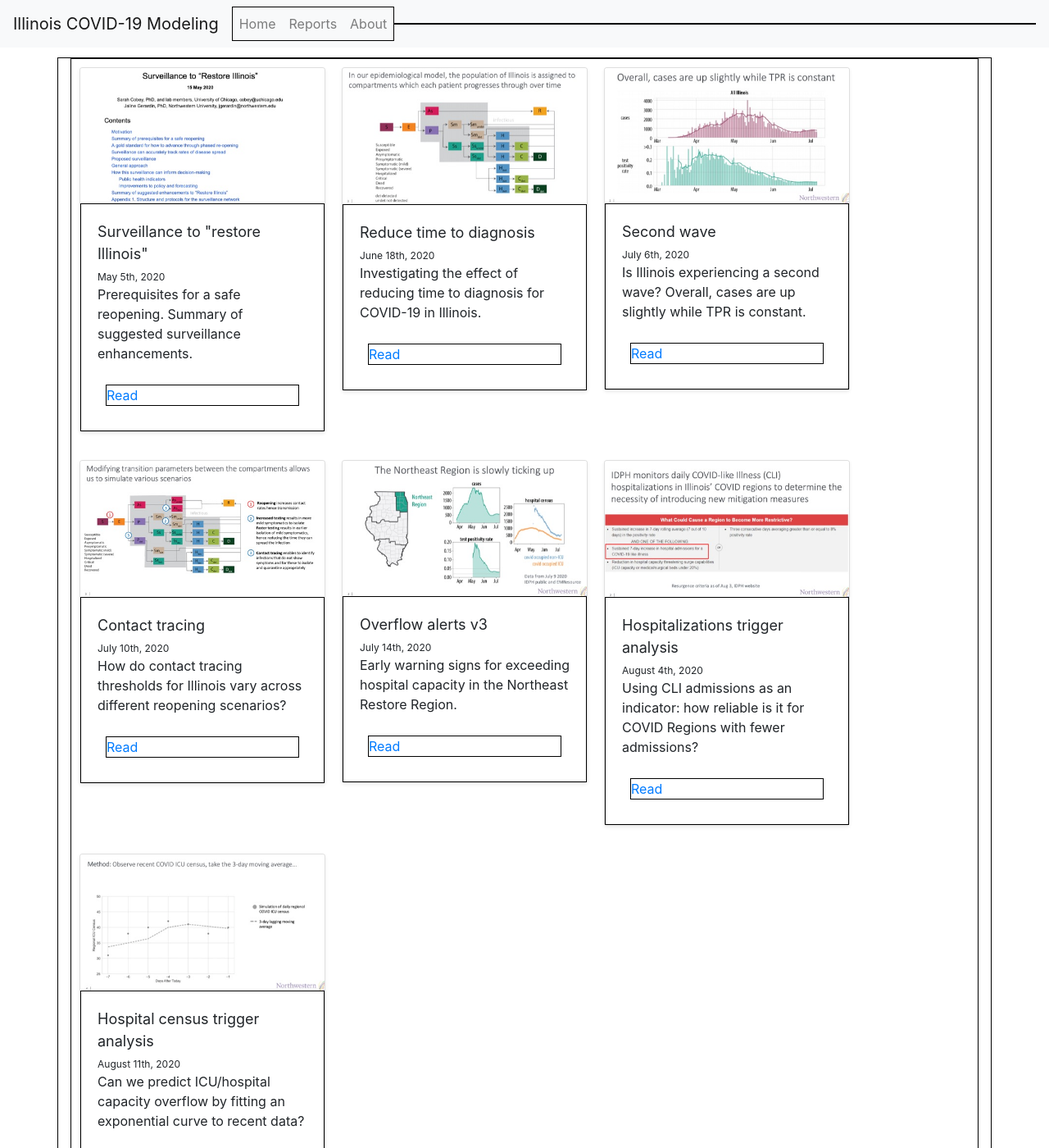
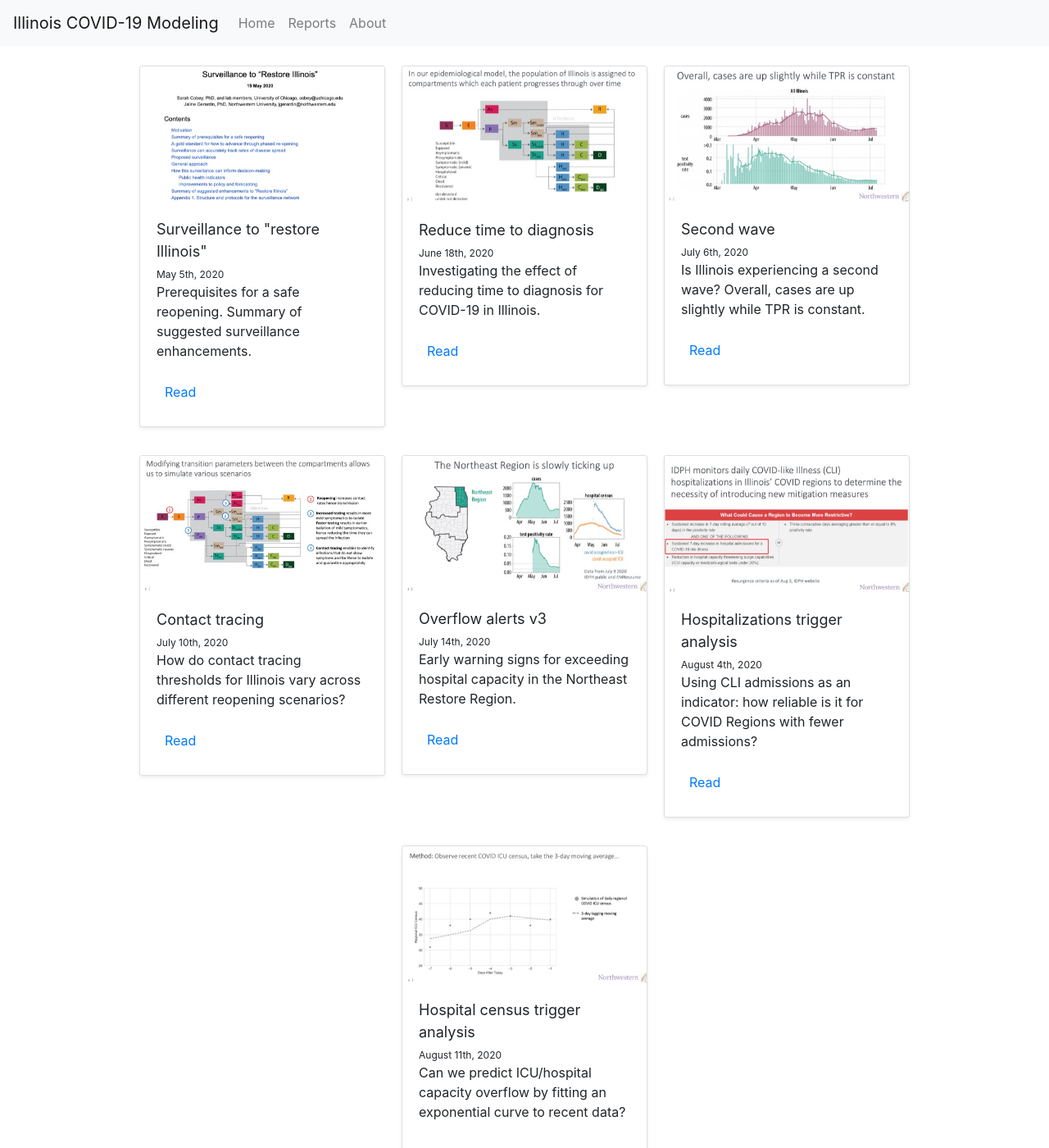
Before and after one commit to rohandandavati/rohandandavati.github.io, a Jekyll site: the page built from reports.html, in a window 1280 px wide and 1400 px high. Shown: the whole window at 82% size. Built offline with Jekyll 4.4.1, drawn with Linux system fonts in a browser that asks for light colours; a script that is not in the unit is left out.

Commit message:
reports center

```diff
--- a/_includes/navigation.html
+++ b/_includes/navigation.html
@@ -1,8 +1,8 @@
 
   <style>
-    div {
-        border: 1px solid black;
-    }
+    /*div {*/
+    /*    border: 1px solid black;*/
+    /*}*/
   </style>
 
   <nav class="navbar fixed-top navbar-expand-sm navbar-light bg-light position-absolute position-fixed">
@@ -11,7 +11,7 @@
       <span class="navbar-toggler-icon"></span>
     </button>
     <div class="collapse navbar-collapse" id="navbarNav">
-      <ul class="navbar-nav">
+      <ul class="navbar-nav ">
         {% for item in site.data.navigation %}
            <li class="nav-item">
               <a class="nav-link" href="{{ item.link }}" {% if page.url == item.link %}class="current"{% endif %}>{{ item.name }}</a>
--- a/reports.html
+++ b/reports.html
@@ -47,7 +47,7 @@ title: Reports
 </style>
 
 <div class = "container ">
-  <div class = "d-flex justify-content-start flex-wrap">
+  <div class = "d-flex justify-content-center flex-wrap">
     {% for report in site.data.reports %}
     <div class="card mb-4 shadow-sm h-100 d-md-inline-flex card-outer">
       <img class="card-img-top" src="{{ report.image_path }}" alt="{{ report.name }}">
```
Also changed, not shown: 2 other files.
